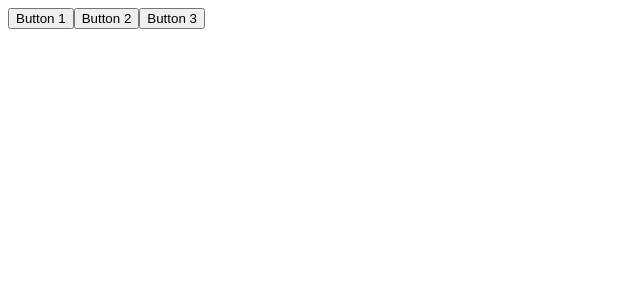
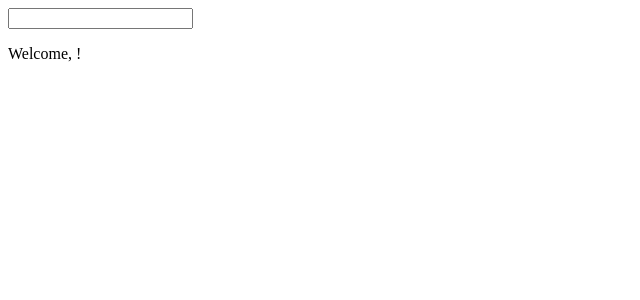
Before and after one commit to SamaJabri/Develhope-Web-React, a React (Create React App) app: page / in a window 1280 px wide. Shown: the top 300 px of the page, without its empty margins (0-640 px from the left). Built offline with nearby package versions, Linux system fonts and the light colour scheme.

Commit message:
Solved twenty-sixth exercise

```diff
--- a/src/App.jsx
+++ b/src/App.jsx
@@ -1,8 +1,8 @@
 import React, { Component } from "react";
-import ClickTracker from "./components/ClickTracker";
+import InteractiveWelcome from "./components/InteractiveWelcome";
 
 export default class App extends Component {
   render() {
-    return <ClickTracker />;
+    return <InteractiveWelcome />;
   }
 }
--- /dev/null
+++ b/src/components/InteractiveWelcome.jsx
@@ -0,0 +1,26 @@
+import React, { Component } from "react";
+import Welcome from "./Welcome";
+
+export default class InteractiveWelcome extends Component {
+  state = {
+    name: "",
+  };
+
+  handleInputChange = (e) => {
+    this.setState({ name: e.target.value });
+  };
+
+  render() {
+    return (
+      <div>
+        <input
+          type = "text"
+          name = "name"
+          value = {this.state.name}
+          onChange = {this.handleInputChange}
+        />
+        <Welcome name = {this.state.name} />
+      </div>
+    );
+  }
+}
```
Also changed, not shown: src/components/counter/ClickCounter.jsx (renamed from src/components/ClickCounter.jsx), src/components/counter/ClickTracker.jsx (renamed from src/components/ClickTracker.jsx), src/components/counter/Counter.jsx (renamed from src/components/Counter.jsx), src/components/counter/CounterButton.jsx (renamed from src/components/CounterButton.jsx), src/components/counter/CounterDisplay.jsx (renamed from src/components/CounterDisplay.jsx).
